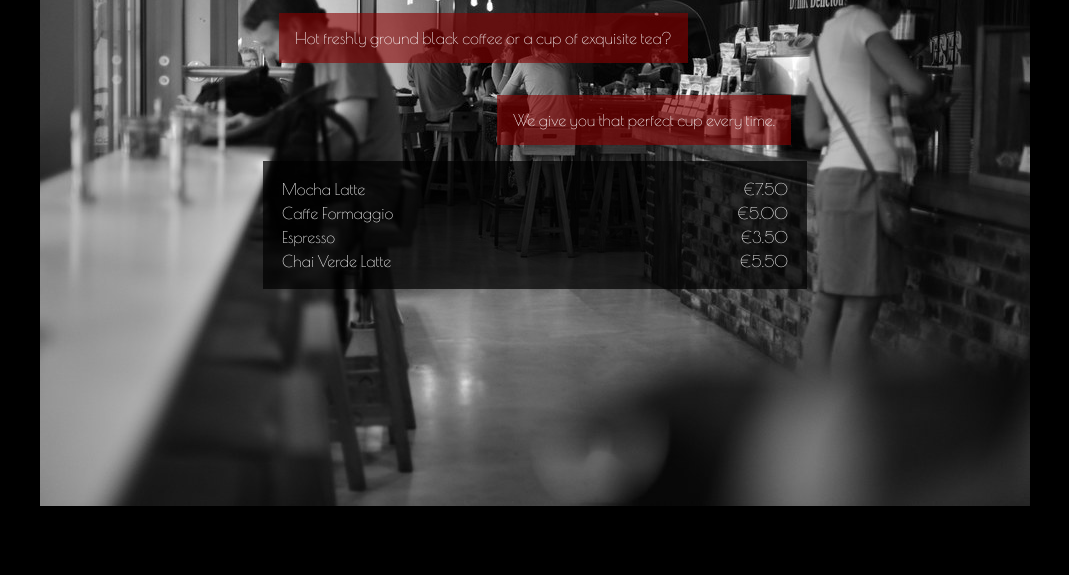
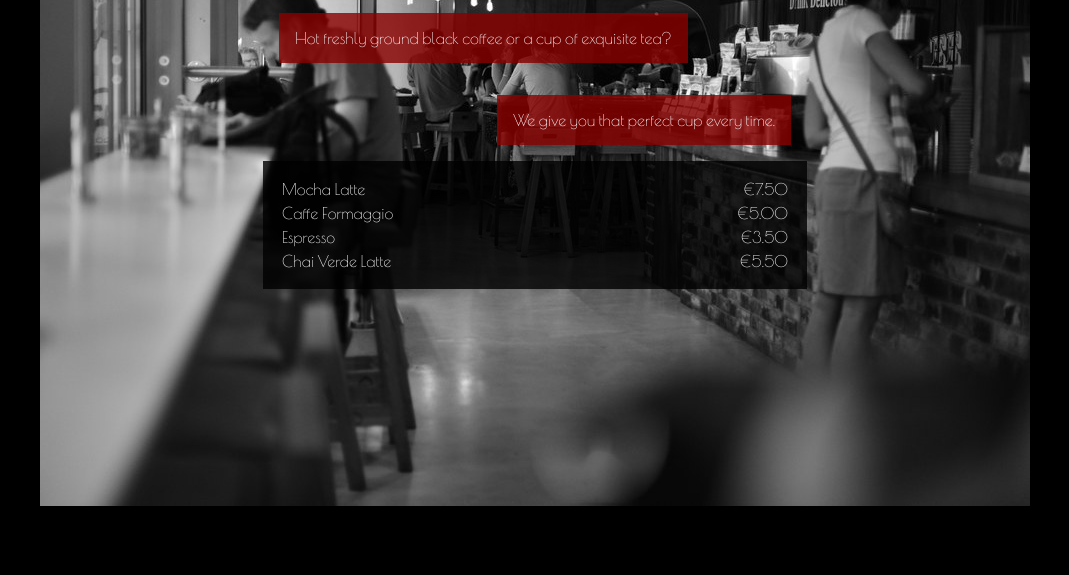
Before and after one commit to JonatanDrysen/lexicon-HTMLCSS-caffe-retro, a website: page src/index.html in a window 1280 px wide. Shown: the part 225-800 px from the top of the page, without its empty margins (105-1174 px from the left). Drawn offline with nearby package versions, Linux system fonts and the light colour scheme; a web font is replaced by a local one.

Commit message:
change container opacity

```diff
--- a/src/styles/styles.css
+++ b/src/styles/styles.css
@@ -21,7 +21,7 @@
 
 .text1 {
     font-family: 'Poiret One', sans-serif;
-    background-color: rgba(139, 0, 0, 0.6);
+    background-color: rgba(139, 0, 0, 0.8);
     color: white;
     display: flex;
     justify-content: flex-start;
@@ -34,7 +34,7 @@
 
 .text2 {
     font-family: 'Poiret One', sans-serif;
-    background-color: rgba(139, 0, 0, 0.6);
+    background-color: rgba(139, 0, 0, 0.8);
     color: white;
     display: flex;
     justify-content: flex-end;
@@ -47,7 +47,7 @@
 
 .menuContainer {
     font-family: 'Poiret One', sans-serif;
-    background-color: rgba(0, 0, 0, 0.7);
+    background-color: rgba(0, 0, 0, 0.8);
     color: white;
     margin: auto;
     margin-top: 1rem;
--- a/src/styles/stylesGlobal.css
+++ b/src/styles/stylesGlobal.css
@@ -5,7 +5,7 @@ body {
 }
 
 nav {
-    background-color: rgba(79, 28, 83, 0.6);
+    background-color: rgba(79, 28, 83, 0.5);
     display: flex;
     flex-direction: row;
     justify-content: center;
```
